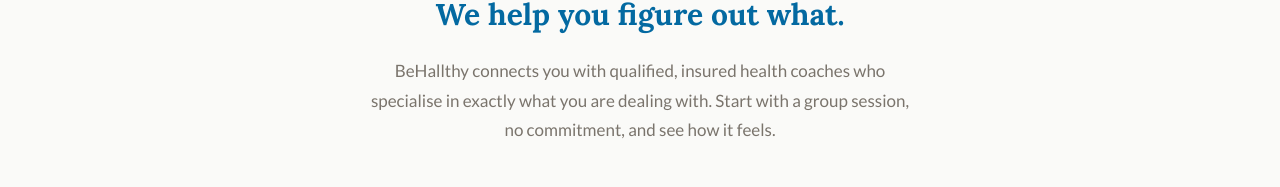
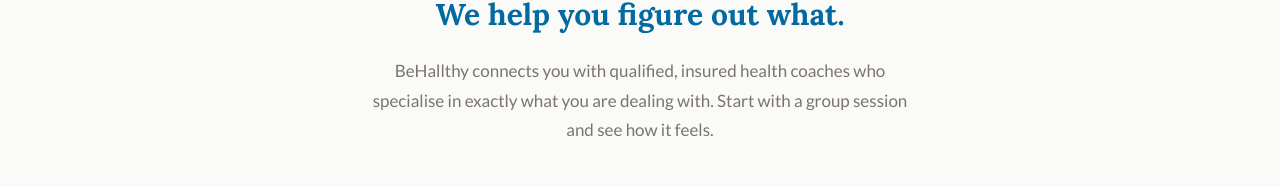
Before and after one commit to grafbea00-del/behallthy-demo, a React (Create React App) app: page / in a window 1280 px wide. Shown: the part 357-544 px from the top of the page. Built offline with nearby package versions, Linux system fonts and the light colour scheme.

Commit message:
Update App.jsx

```diff
--- a/src/App.jsx
+++ b/src/App.jsx
@@ -539,7 +539,7 @@
           <div className="hero">
             <span className="hero-eyebrow">Vetted health coaches, matched to you</span>
             <h1 className="hero-title">You know something<br /><em>needs to change.</em><br />We help you figure out what.</h1>
-            <p className="hero-sub">BeHallthy connects you with qualified, insured health coaches who specialise in exactly what you are dealing with. Start with a group session, no commitment, and see how it feels.</p>
+            <p className="hero-sub">BeHallthy connects you with qualified, insured health coaches who specialise in exactly what you are dealing with. Start with a group session and see how it feels.</p>
             <div className="hero-actions">
               <button className="btn-primary" onClick={() => setPage('quiz')}>Take the matching quiz</button>
               <button className="btn-secondary" onClick={() => setPage('coaches')}>Browse coaches</button>
```
